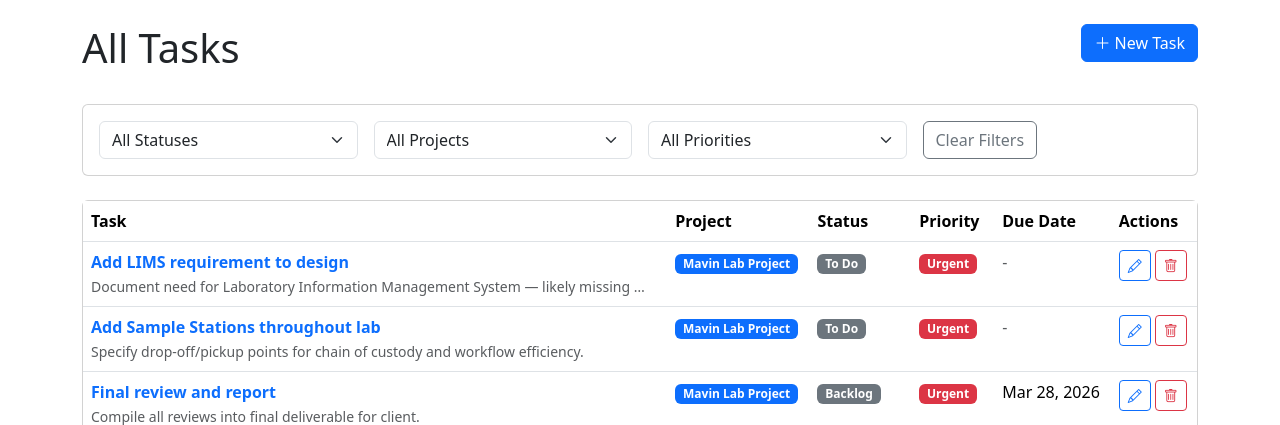
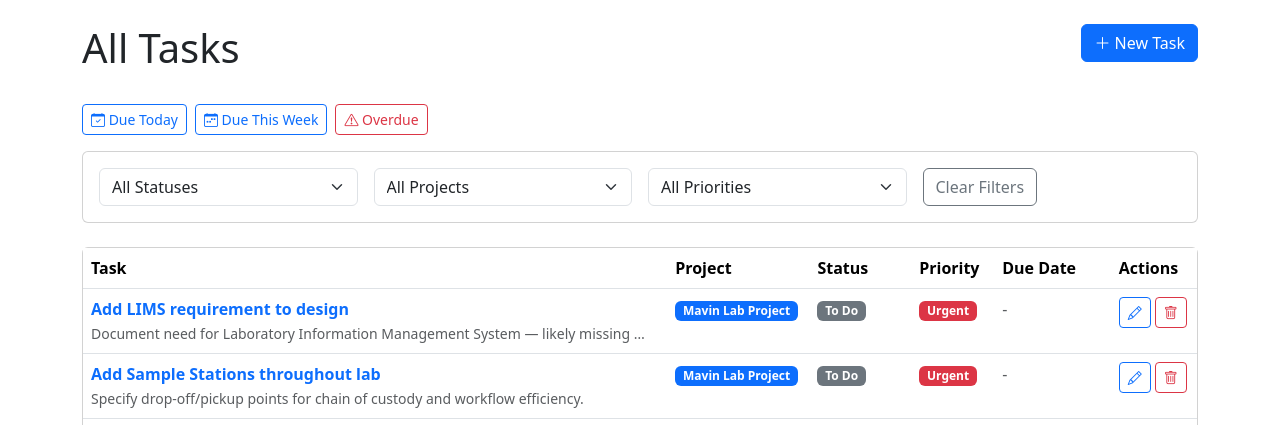
Before and after one commit to patinahelper/tasks-app, a Django app: page /tasks/ in a window 1280 px wide. Shown: the part 56-481 px from the top of the page. Run offline with Django 5.2, Linux system fonts and the light colour scheme; data comes from the database, SQL or seed files in the repository; data that the repository does not hold is empty.

Commit message:
Fix project detail stats and add due date filters (today, week, overdue)

```diff
--- a/tasks_project/tasks/views.py
+++ b/tasks_project/tasks/views.py
@@ -133,8 +133,14 @@ class ProjectDetailView(DetailView):
     template_name = 'tasks/project_detail.html'
 
     def get_context_data(self, **kwargs):
+        from django.utils import timezone
         context = super().get_context_data(**kwargs)
         context['tasks'] = self.object.tasks.order_by('-priority', 'due_date')
+        context['today'] = timezone.now().date()
+        # Task counts for stats
+        context['total_tasks'] = self.object.tasks.count()
+        context['in_progress_count'] = self.object.tasks.filter(status='in_progress').count()
+        context['completed_count'] = self.object.tasks.filter(status='done').count()
         return context
 
 class ProjectCreateView(CreateView):
@@ -156,10 +162,13 @@ class TaskListView(ListView):
     paginate_by = 20
 
     def get_queryset(self):
+        from django.utils import timezone
+        from datetime import timedelta
         queryset = super().get_queryset()
         status = self.request.GET.get('status')
         project = self.request.GET.get('project')
         priority = self.request.GET.get('priority')
+        due = self.request.GET.get('due')
 
         if status:
             queryset = queryset.filter(status=status)
@@ -168,13 +177,38 @@ class TaskListView(ListView):
         if priority:
             queryset = queryset.filter(priority=priority)
 
+        # Due date filters
+        today = timezone.now().date()
+        if due == 'today':
+            queryset = queryset.filter(due_date=today)
+        elif due == 'week':
+            week_end = today + timedelta(days=7)
+            queryset = queryset.filter(due_date__gte=today, due_date__lte=week_end)
+        elif due == 'overdue':
+            queryset = queryset.filter(due_date__lt=today, status__in=['backlog', 'todo', 'in_progress'])
+
         return queryset
 
     def get_context_data(self, **kwargs):
+        from django.utils import timezone
+        from datetime import timedelta
         context = super().get_context_data(**kwargs)
         context['projects'] = Project.objects.filter(is_active=True)
         context['status_choices'] = Task.STATUS_CHOICES
         context['priority_choices'] = Task.PRIORITY_CHOICES
+        context['today'] = timezone.now().date()
+        context['week_end'] = timezone.now().date() + timedelta(days=7)
+
+        # Due date counts for filter badges
+        today = timezone.now().date()
+        week_end = today + timedelta(days=7)
+        base_qs = Task.objects.exclude(status='done')
+        context['due_today_count'] = base_qs.filter(due_date=today).count()
+        context['due_this_week_count'] = base_qs.filter(due_date__gte=today, due_date__lte=week_end).count()
+        context['overdue_count'] = base_qs.filter(due_date__lt=today).count()
+
+        # Current filter
+        context['current_due'] = self.request.GET.get('due', '')
         return context
 
 class TaskDetailView(DetailView):
--- a/tasks_project/templates/tasks/project_detail.html
+++ b/tasks_project/templates/tasks/project_detail.html
@@ -35,19 +35,19 @@
 <div class="row g-3 mb-4">
     <div class="col-md">
         <div class="card stat-card bg-light">
-            <div class="stat-number">{{ project.tasks.count }}</div>
+            <div class="stat-number">{{ total_tasks }}</div>
             <div class="text-muted">Total Tasks</div>
         </div>
     </div>
     <div class="col-md">
         <div class="card stat-card bg-warning bg-opacity-10">
-            <div class="stat-number text-warning">{{ project.tasks.filter.status='in_progress'|length }}</div>
+            <div class="stat-number text-warning">{{ in_progress_count }}</div>
             <div class="text-muted">In Progress</div>
         </div>
     </div>
     <div class="col-md">
         <div class="card stat-card bg-success bg-opacity-10">
-            <div class="stat-number text-success">{{ project.tasks.filter.status='done'|length }}</div>
+            <div class="stat-number text-success">{{ completed_count }}</div>
             <div class="text-muted">Completed</div>
         </div>
     </div>
--- a/tasks_project/templates/tasks/task_list.html
+++ b/tasks_project/templates/tasks/task_list.html
@@ -14,10 +14,36 @@
     </div>
 </div>
 
+<!-- Due Date Quick Filters -->
+<div class="row g-2 mb-3">
+    <div class="col-auto">
+        <a href="?due=today{% if request.GET.status %}&status={{ request.GET.status }}{% endif %}{% if request.GET.project %}&project={{ request.GET.project }}{% endif %}{% if request.GET.priority %}&priority={{ request.GET.priority }}{% endif %}"
+           class="btn btn-sm {% if current_due == 'today' %}btn-primary{% else %}btn-outline-primary{% endif %}">
+            <i class="bi bi-calendar-check"></i> Due Today
+            {% if due_today_count %}<span class="badge bg-danger ms-1">{{ due_today_count }}</span>{% endif %}
+        </a>
+    </div>
+    <div class="col-auto">
+        <a href="?due=week{% if request.GET.status %}&status={{ request.GET.status }}{% endif %}{% if request.GET.project %}&project={{ request.GET.project }}{% endif %}{% if request.GET.priority %}&priority={{ request.GET.priority }}{% endif %}"
+           class="btn btn-sm {% if current_due == 'week' %}btn-primary{% else %}btn-outline-primary{% endif %}">
+            <i class="bi bi-calendar-week"></i> Due This Week
+            {% if due_this_week_count %}<span class="badge bg-warning ms-1">{{ due_this_week_count }}</span>{% endif %}
+        </a>
+    </div>
+    <div class="col-auto">
+        <a href="?due=overdue{% if request.GET.status %}&status={{ request.GET.status }}{% endif %}{% if request.GET.project %}&project={{ request.GET.project }}{% endif %}{% if request.GET.priority %}&priority={{ request.GET.priority }}{% endif %}"
+           class="btn btn-sm {% if current_due == 'overdue' %}btn-danger{% else %}btn-outline-danger{% endif %}">
+            <i class="bi bi-exclamation-triangle"></i> Overdue
+            {% if overdue_count %}<span class="badge bg-dark ms-1">{{ overdue_count }}</span>{% endif %}
+        </a>
+    </div>
+</div>
+
 <!-- Filters -->
 <div class="card mb-4">
     <div class="card-body">
         <form method="get" class="row g-3">
+            {% if current_due %}<input type="hidden" name="due" value="{{ current_due }}">{% endif %}
             <div class="col-md-3">
                 <select name="status" class="form-select" onchange="this.form.submit()">
                     <option value="">All Statuses</option>
@@ -125,7 +151,7 @@
     <ul class="pagination justify-content-center">
         {% if page_obj.has_previous %}
         <li class="page-item">
-            <a class="page-link" href="?page={{ page_obj.previous_page_number }}{% if request.GET.status %}&status={{ request.GET.status }}{% endif %}{% if request.GET.project %}&project={{ request.GET.project }}{% endif %}{% if request.GET.priority %}&priority={{ request.GET.priority }}{% endif %}">Previous</a>
+            <a class="page-link" href="?page={{ page_obj.previous_page_number }}{% if request.GET.status %}&status={{ request.GET.status }}{% endif %}{% if request.GET.project %}&project={{ request.GET.project }}{% endif %}{% if request.GET.priority %}&priority={{ request.GET.priority }}{% endif %}{% if request.GET.due %}&due={{ request.GET.due }}{% endif %}">Previous</a>
         </li>
         {% endif %}
 
@@ -135,7 +161,7 @@
 
         {% if page_obj.has_next %}
         <li class="page-item">
-            <a class="page-link" href="?page={{ page_obj.next_page_number }}{% if request.GET.status %}&status={{ request.GET.status }}{% endif %}{% if request.GET.project %}&project={{ request.GET.project }}{% endif %}{% if request.GET.priority %}&priority={{ request.GET.priority }}{% endif %}">Next</a>
+            <a class="page-link" href="?page={{ page_obj.next_page_number }}{% if request.GET.status %}&status={{ request.GET.status }}{% endif %}{% if request.GET.project %}&project={{ request.GET.project }}{% endif %}{% if request.GET.priority %}&priority={{ request.GET.priority }}{% endif %}{% if request.GET.due %}&due={{ request.GET.due }}{% endif %}">Next</a>
         </li>
         {% endif %}
     </ul>
```
